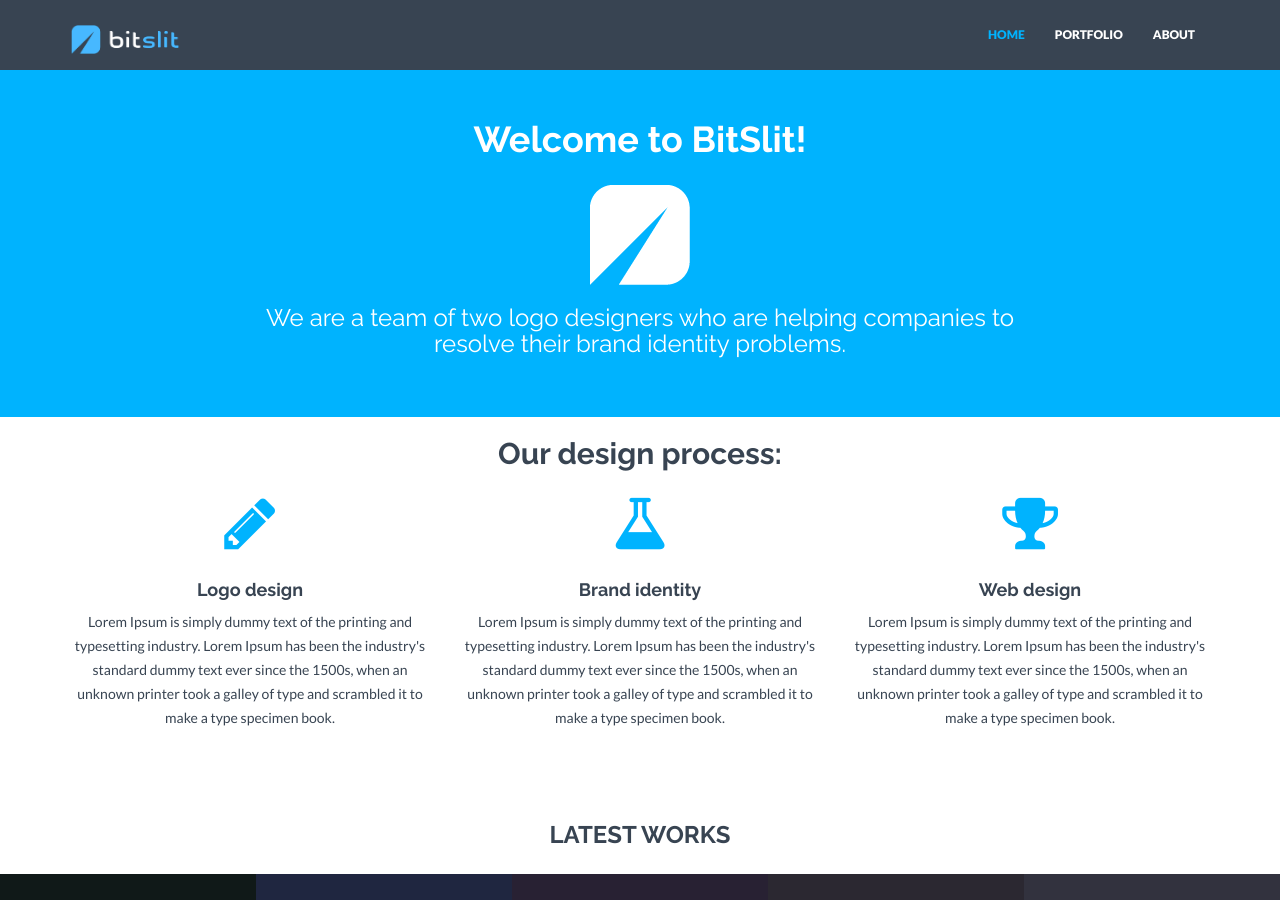
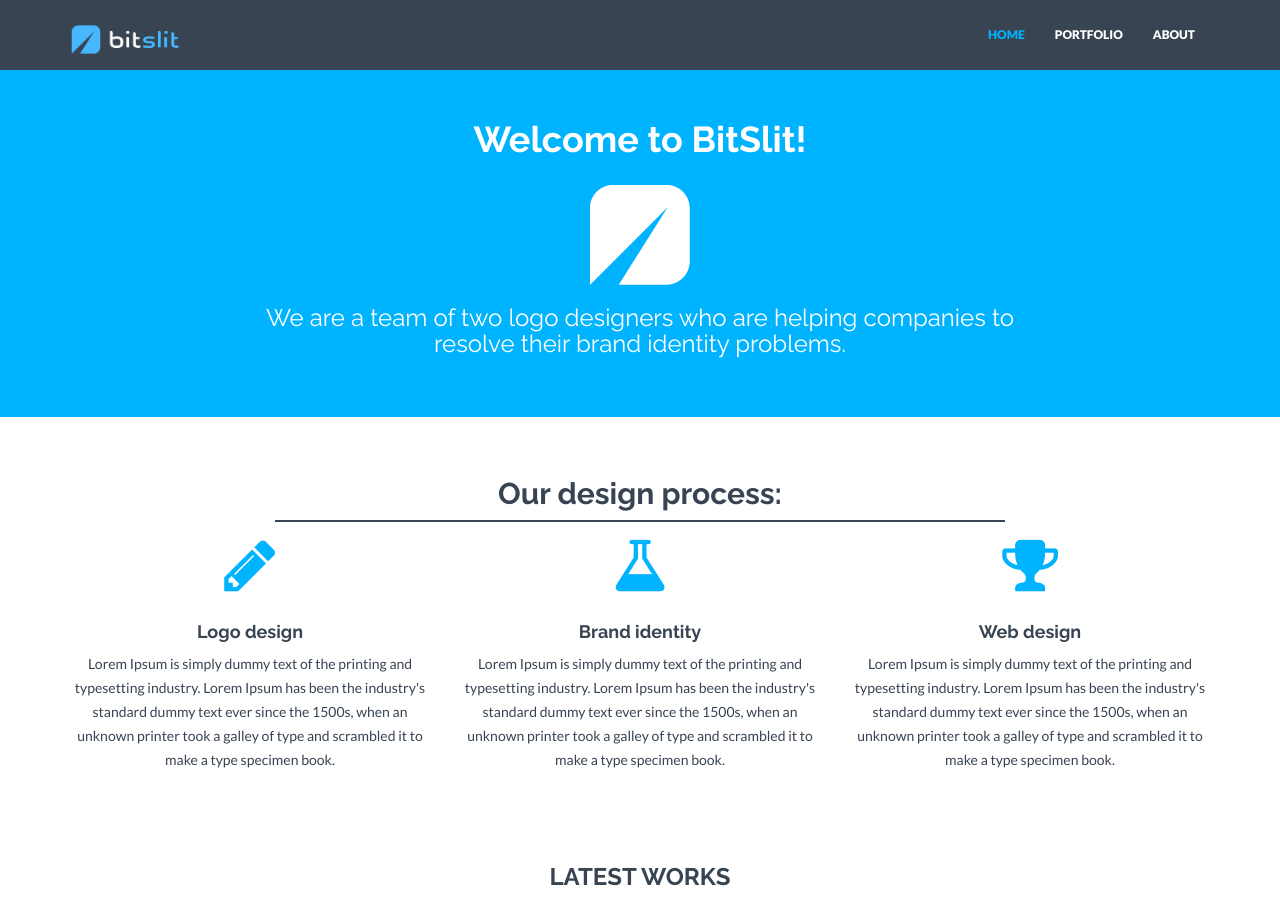
Before and after one commit to bitslit/portfolio, a Jekyll site: the page built from index.html, in a window 1280 px wide and 900 px high. Built offline with Jekyll 4.4.1, drawn with Linux system fonts in a browser that asks for light colours; nearby versions of some CDN libraries.

Commit message:
Update index.html

```diff
--- a/index.html
+++ b/index.html
@@ -3,11 +3,13 @@ layout: index
 title: Home
 permalink: /
 ---
-
+<br>
+<br>
 <div class="container">
         <div class="centered">
             <div class="col-lg-8 col-lg-offset-2">
                 <h2>Our design process:</h2>
+                    <div class="hline"></div>
             </div>
     </div>
 </div>
```
